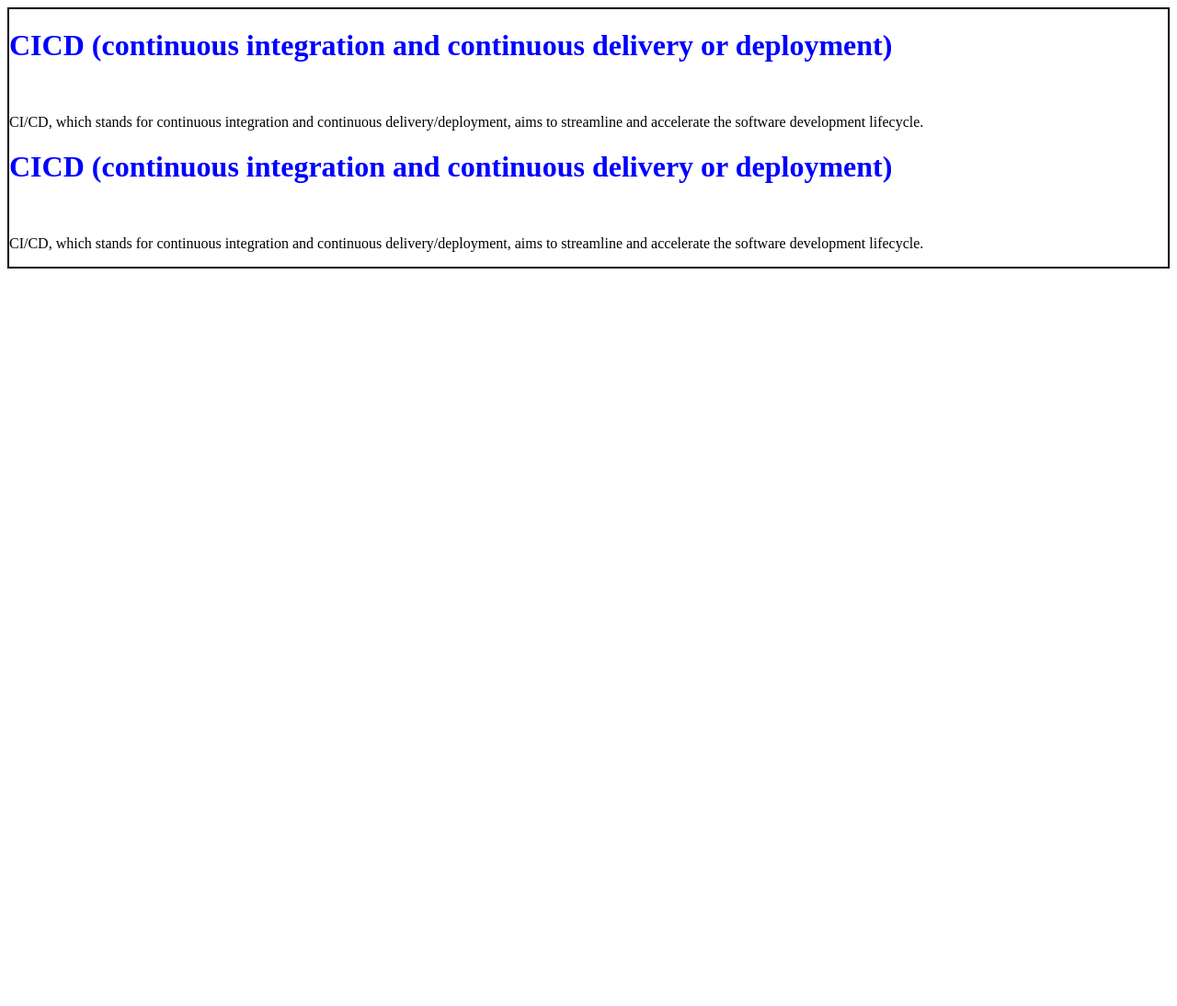
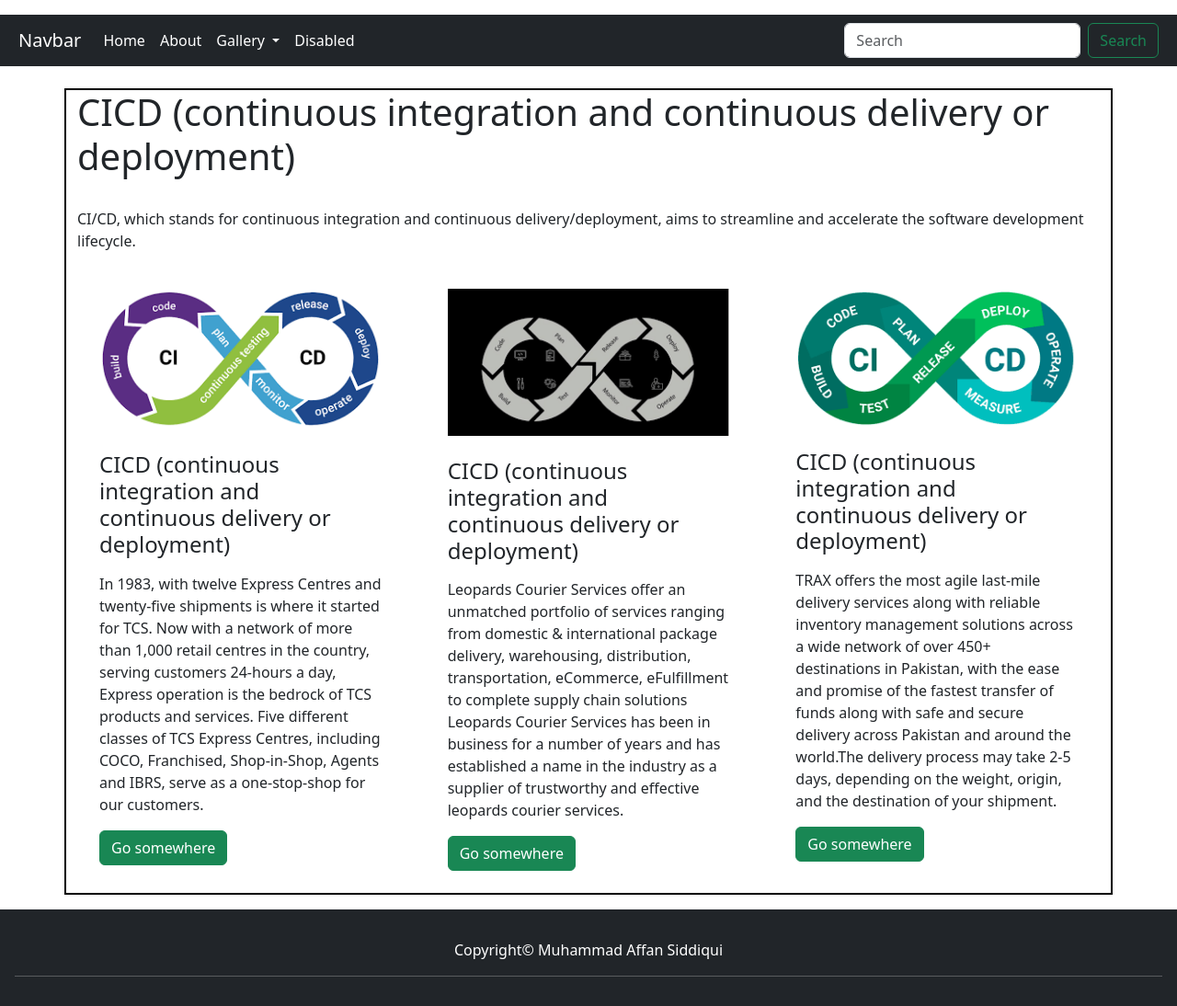
Before and after one commit to affansiddiqu/CICD, a plain HTML site: page index.html in a window 1280 px wide. Shown: the whole page at 92% size. Before the commit the page ends 800 px from the top, so only its background shows below. Drawn offline with nearby package versions, Linux system fonts and the light colour scheme.

Commit message:
cicd implication

```diff
--- a/index.html
+++ b/index.html
@@ -1,21 +1,102 @@
-<!DOCTYPE html>
+<!doctype html>
 <html lang="en">
   <head>
-    <meta charset="UTF-8">
-    <meta name="viewport" content="width=device-width, initial-scale=1.0">
-    <title>CICD</title>
+    <meta charset="utf-8">
+    <meta name="viewport" content="width=device-width, initial-scale=1">
+    <title>Bootstrap demo</title>
+    <link href="https://cdn.jsdelivr.net/npm/bootstrap@5.3.3/dist/css/bootstrap.min.css" rel="stylesheet" integrity="sha384-QWTKZyjpPEjISv5WaRU9OFeRpok6YctnYmDr5pNlyT2bRjXh0JMhjY6hW+ALEwIH" crossorigin="anonymous">
+    <script src="https://cdn.jsdelivr.net/npm/bootstrap@5.3.3/dist/js/bootstrap.bundle.min.js" integrity="sha384-YvpcrYf0tY3lHB60NNkmXc5s9fDVZLESaAA55NDzOxhy9GkcIdslK1eN7N6jIeHz" crossorigin="anonymous"></script>
 <link rel="stylesheet" href="./style.css">
   </head>
   <body>
+    <nav class="navbar navbar-expand-lg bg-dark mt-3 p-2">
+        <div class="container-fluid text-white">
+          <a class="navbar-brand text-white" href="#">Navbar</a>
+          <button class="navbar-toggler" type="button" data-bs-toggle="collapse" data-bs-target="#navbarSupportedContent" aria-controls="navbarSupportedContent" aria-expanded="false" aria-label="Toggle navigation">
+            <span class="navbar-toggler-icon"></span>
+          </button>
+          <div class="collapse navbar-collapse" id="navbarSupportedContent">
+            <ul class="navbar-nav me-auto mb-2 mb-lg-0">
+              <li class="nav-item">
+                <a class="nav-link active text-white" aria-current="page" href="index.html">Home</a>
+              </li>
+              <li class="nav-item">
+                <a class="nav-link text-white" href="link.html">About</a>
+              </li>
+              <li class="nav-item dropdown">
+                <a class="nav-link dropdown-toggle text-white" href="galllery.html
+                " role="button" data-bs-toggle="dropdown" aria-expanded="false">
+                    Gallery
+                </a>
+                <ul class="dropdown-menu">
+                  <li><a class="dropdown-item" href="gallery.html">Action</a></li>
+                  <li><a class="dropdown-item" href="gallery.html">Another action</a></li>
+                  <li><hr class="dropdown-divider"></li>
+                  <li><a class="dropdown-item" href="gallery.html">Something else here</a></li>
+                </ul>
+              </li>
+              <li class="nav-item">
+                <a class="nav-link disabled text-white" aria-disabled="true">Disabled</a>
+              </li>
+            </ul>
+            <form class="d-flex" role="search">
+              <input class="form-control me-2" type="search" placeholder="Search" aria-label="Search">
+              <button class="btn btn-outline-success" type="submit">Search</button>
+            </form>
+          </div>
+        </div>
+      </nav>
+
+      <div class="container mt-4">
           <h1>CICD (continuous integration and continuous delivery or deployment)</h1>
           <br>
           <p>CI/CD, which stands for continuous integration and continuous delivery/deployment, aims to streamline and accelerate the software development lifecycle.</p>
 
-    <h1>CICD (continuous integration and continuous delivery or deployment)</h1>
+    <div class="row g-4">
+        <div class="col-md-6 col-lg-4 wow fadeInUp" data-wow-delay="0.3s">
+            <div class="service-item p-4">
+                <div class="overflow-hidden  mb-4">
+                    <img class="img-fluid" src="img/download.png" alt="">
+                </div>
+                <h4 class="mb-3">CICD (continuous integration and continuous delivery or deployment)</h4>
+                <p>In 1983, with twelve Express Centres and twenty-five shipments is where it started for TCS. Now with a network of more than 1,000 retail centres in the country, serving customers 24-hours a day, Express operation is the bedrock of TCS products and services. Five different classes of TCS Express Centres, including COCO, Franchised, Shop-in-Shop, Agents and IBRS, serve as a one-stop-shop for our customers.</p>
+                <button class="btn btn-success">Go somewhere</button>
                 <br>
-    <p>CI/CD, which stands for continuous integration and continuous delivery/deployment, aims to streamline and accelerate the software development lifecycle.</p>
+            </div>
+        </div>
+        <div class="col-md-6 col-lg-4 wow fadeInUp" data-wow-delay="0.5s">
+            <div class="service-item p-4">
+                <div class="overflow-hidden mb-4">
+                    <img class="img-fluid" src="img/images (1).png" alt="">
+                </div>
+                <h4 class="mb-3">CICD (continuous integration and continuous delivery or deployment)</h4>
+                <p>Leopards Courier Services offer an unmatched portfolio of services ranging from domestic & international package delivery, warehousing, distribution, transportation, eCommerce, eFulfillment to complete supply chain solutions Leopards Courier Services has been in business for a number of years and has established a name in the industry as a supplier of trustworthy and effective leopards courier services.</p>
+                <button class="btn btn-success" >Go somewhere</button>
+                <br>
+            </div>
+        </div>
+        <div class="col-md-6 col-lg-4 wow fadeInUp" data-wow-delay="0.7s">
+            <div class="service-item p-4">
+                <div class="overflow-hidden mb-4">
+                    <img class="img-fluid" src="img/images.png" alt="">
+                </div>
+                <h4 class="mb-3">CICD (continuous integration and continuous delivery or deployment)</h4>
+                <p>TRAX offers the most agile last-mile delivery services along with reliable inventory management solutions across a wide network of over 450+ destinations in Pakistan, with the ease and promise of the fastest transfer of funds along with safe and secure delivery across Pakistan and around the world.The delivery process may take 2-5 days, depending on the weight, origin, and the destination of your shipment.</p>
+                <button class="btn btn-success">Go somewhere</button>
+                <br>
+            </div>
+        </div>
+    </div>
+</div>
+</div>
 
 
+<div class="container-fluid bg-dark mt-3 text-white p-3" >
+    <div class="mt-3">
+      <p class="text-center">Copyright&copy; Muhammad Affan Siddiqui </p>
+      <hr>
+    </div>
+</div>
 
   </body>
 </html>
--- a/style.css
+++ b/style.css
@@ -1,7 +1,3 @@
-
-body{
+.container{
     border: 2px solid black;
 }
-h1{
-    color: blue;
-}
```
Also changed, not shown: gallery.html (added, +110 -0 lines), link.html (added, +85 -0 lines), img/download.png (added), img/images (1).png (added), img/images.png (added). Lines whose indentation alone changed are shown as unchanged.
